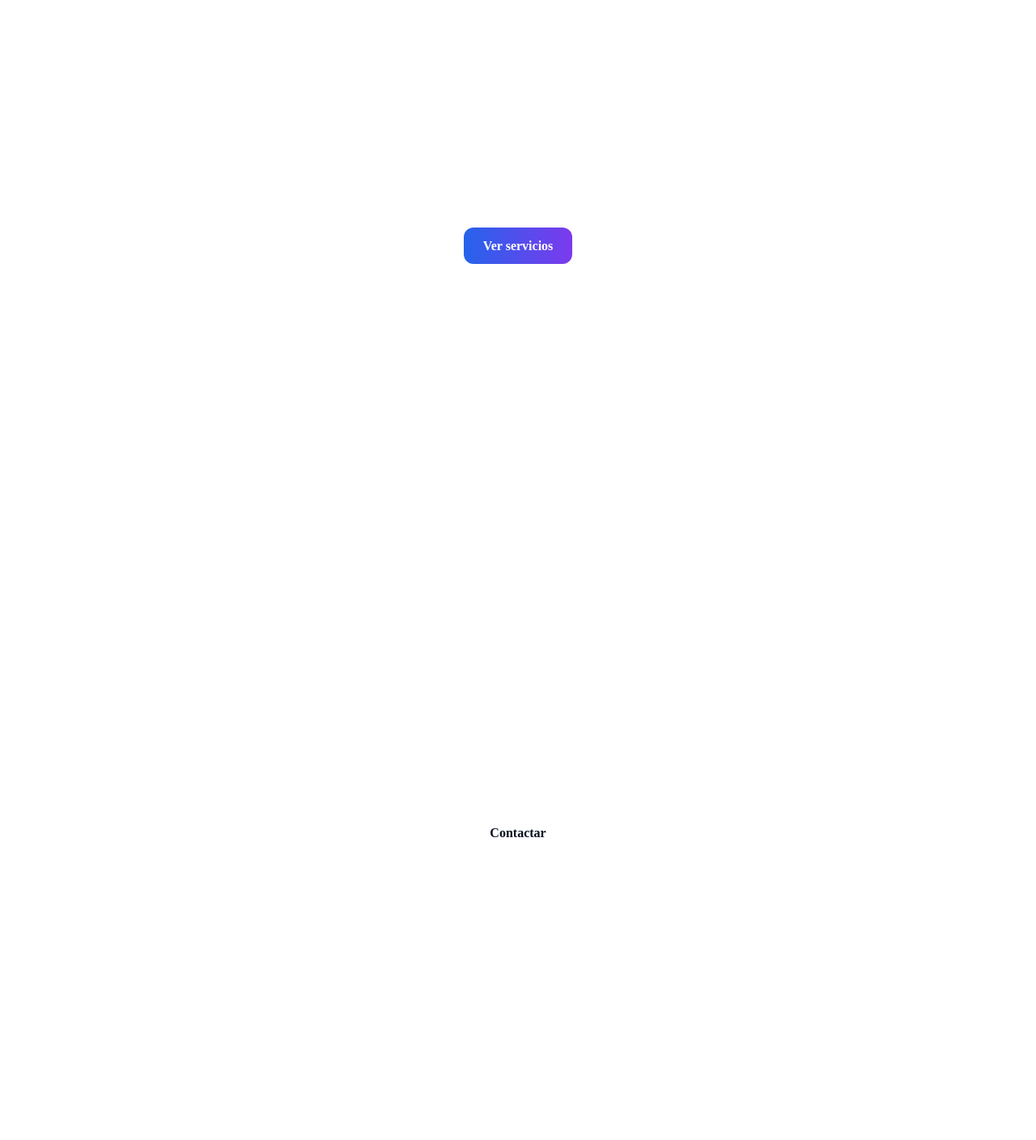
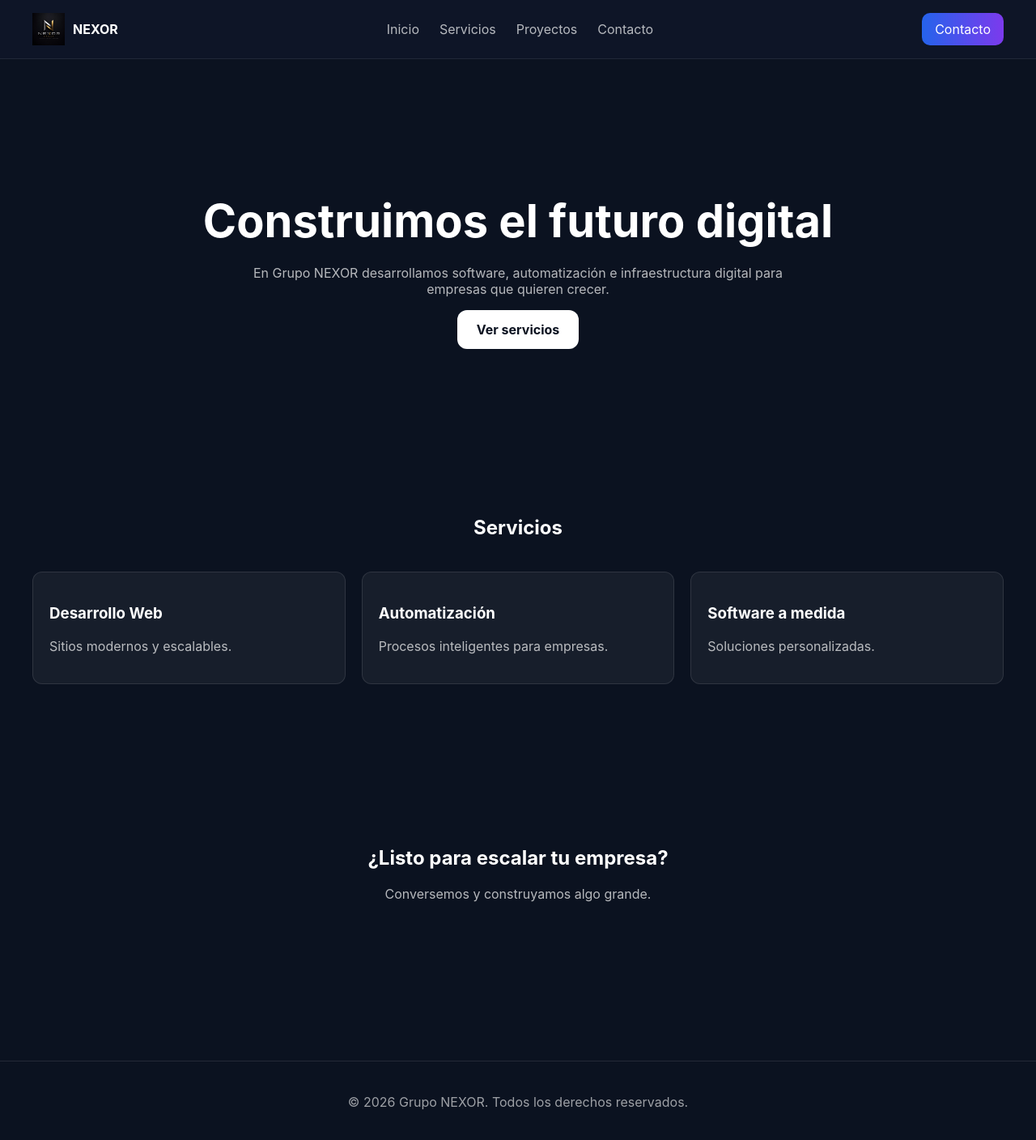
Before and after one commit to josecavallari1987-star/nexor-group, a Next.js app: page / in a window 1280 px wide. Shown: the top 1408 px of the page at 81% size. Before the commit the page ends 1146 px from the top, so only its background shows below. Built offline with nearby package versions, Linux system fonts and the light colour scheme.

Commit message:
upgrade nivel startup completo

```diff
--- a/app/layout.tsx
+++ b/app/layout.tsx
@@ -1,108 +1,69 @@
- export default function Home() {
+ export default function RootLayout({
+  children,
+}: {
+  children: React.ReactNode;
+}) {
   return (
-    <div style={{ maxWidth: 1100, margin: "0 auto" }}>
-
-      {/* HERO */}
-      <section style={{
-        textAlign: "center",
-        padding: "100px 20px"
+    <html lang="es">
+      <body style={{
+        margin: 0,
+        fontFamily: "Inter, Arial, sans-serif",
+        background: "#0b1220",
+        color: "white"
       }}>
 
-        <h1 style={{
-          fontSize: "48px",
-          marginBottom: "20px",
-          color: "white"
-        }}>
-          Construimos soluciones digitales para el futuro
-        </h1>
-
-        <p style={{
-          fontSize: "18px",
-          color: "rgba(255,255,255,0.7)",
-          maxWidth: "700px",
-          margin: "0 auto 30px"
-        }}>
-          En Grupo NEXOR desarrollamos tecnología, automatización y sistemas
-          que impulsan empresas hacia la nueva era digital.
-        </p>
-
-        <a
-          href="#servicios"
-          style={{
-            background: "linear-gradient(90deg, #2563eb, #7c3aed)",
-            color: "white",
-            padding: "14px 24px",
-            borderRadius: "12px",
-            textDecoration: "none",
-            fontWeight: "bold"
-          }}
-        >
-          Ver servicios
-        </a>
-      </section>
-
-      {/* SERVICIOS */}
-      <section id="servicios" style={{ padding: "80px 20px" }}>
-
-        <h2 style={{ color: "white", textAlign: "center", marginBottom: "50px" }}>
-          Nuestros servicios
-        </h2>
-
-        <div style={{
-          display: "grid",
-          gridTemplateColumns: "repeat(auto-fit, minmax(250px, 1fr))",
-          gap: "20px"
+        {/* NAVBAR */}
+        <header style={{
+          position: "sticky",
+          top: 0,
+          zIndex: 1000,
+          display: "flex",
+          justifyContent: "space-between",
+          alignItems: "center",
+          padding: "16px 40px",
+          background: "rgba(15, 23, 42, 0.8)",
+          backdropFilter: "blur(10px)",
+          borderBottom: "1px solid rgba(255,255,255,0.08)"
         }}>
 
-          {[
-            { title: "Desarrollo Web", desc: "Sitios modernos, rápidos y escalables." },
-            { title: "Automatización", desc: "Procesos inteligentes para empresas." },
-            { title: "Software a medida", desc: "Soluciones adaptadas a tu negocio." }
-          ].map((item) => (
-            <div key={item.title} style={{
-              background: "rgba(255,255,255,0.05)",
-              padding: "20px",
-              borderRadius: "12px",
-              border: "1px solid rgba(255,255,255,0.1)"
-            }}>
-              <h3 style={{ color: "white" }}>{item.title}</h3>
-              <p style={{ color: "rgba(255,255,255,0.7)" }}>
-                {item.desc}
-              </p>
-            </div>
-          ))}
-        </div>
-      </section>
+          <div style={{ display: "flex", alignItems: "center", gap: 10 }}>
+            <img src="/logo.png" width={40} />
+            <strong>NEXOR</strong>
+          </div>
 
-      {/* CTA FINAL */}
-      <section style={{
-        textAlign: "center",
-        padding: "100px 20px"
-      }}>
+          <nav style={{ display: "flex", gap: 25 }}>
+            {["Inicio", "Servicios", "Proyectos", "Contacto"].map((i) => (
+              <a key={i} href="#" style={{ color: "rgba(255,255,255,0.7)", textDecoration: "none" }}>
+                {i}
+              </a>
+            ))}
+          </nav>
 
-        <h2 style={{ color: "white", marginBottom: "20px" }}>
-          ¿Listo para transformar tu empresa?
-        </h2>
+          <a href="#" style={{
+            background: "linear-gradient(90deg,#2563eb,#7c3aed)",
+            padding: "10px 16px",
+            borderRadius: 10,
+            color: "white",
+            textDecoration: "none"
+          }}>
+            Contacto
+          </a>
+        </header>
 
-        <p style={{ color: "rgba(255,255,255,0.7)", marginBottom: "30px" }}>
-          Hablemos y construyamos algo grande juntos.
-        </p>
+        {children}
 
-        <a
-          href="#"
-          style={{
-            background: "white",
-            color: "#0b1220",
-            padding: "14px 24px",
-            borderRadius: "12px",
-            textDecoration: "none",
-            fontWeight: "bold"
-          }}
-        >
-          Contactar
-        </a>
-      </section>
+        {/* FOOTER */}
+        <footer style={{
+          padding: 40,
+          textAlign: "center",
+          borderTop: "1px solid rgba(255,255,255,0.1)",
+          marginTop: 80,
+          color: "rgba(255,255,255,0.6)"
+        }}>
+          © {new Date().getFullYear()} Grupo NEXOR. Todos los derechos reservados.
+        </footer>
 
-    </div>
+      </body>
+    </html>
   );
 }
--- a/app/page.tsx
+++ b/app/page.tsx
@@ -1,57 +1,76 @@
-export default function Home() {
+ export default function Home() {
   return (
-    <main className="min-h-screen bg-black text-white">
-      <section className="max-w-6xl mx-auto px-6 py-24 text-center">
-        <h1 className="text-6xl font-bold">
-          NEXOR GROUP
+    <div>
+
+      {/* HERO */}
+      <section style={{
+        textAlign: "center",
+        padding: "120px 20px"
+      }}>
+        <h1 style={{ fontSize: 56, marginBottom: 20 }}>
+          Construimos el futuro digital
         </h1>
 
-        <p className="mt-6 text-xl text-zinc-400">
-          Soluciones digitales impulsadas por IA
+        <p style={{ maxWidth: 700, margin: "0 auto", color: "rgba(255,255,255,0.7)" }}>
+          En Grupo NEXOR desarrollamos software, automatización e infraestructura
+          digital para empresas que quieren crecer.
         </p>
 
-        <div className="mt-10 flex justify-center gap-4">
-          <button className="bg-white text-black px-6 py-3 rounded-2xl font-semibold">
-            Contactar
-          </button>
-
-          <button className="border border-zinc-700 px-6 py-3 rounded-2xl">
-            Servicios
-          </button>
+        <div style={{ marginTop: 30 }}>
+          <a href="#servicios" style={{
+            padding: "14px 24px",
+            background: "white",
+            color: "#0b1220",
+            borderRadius: 12,
+            textDecoration: "none",
+            fontWeight: "bold"
+          }}>
+            Ver servicios
+          </a>
         </div>
       </section>
 
-      <section className="max-w-6xl mx-auto px-6 py-20 grid md:grid-cols-3 gap-8">
-        <div className="bg-zinc-900 p-8 rounded-3xl">
-          <h2 className="text-2xl font-bold mb-4">
-            Correos Corporativos
-          </h2>
+      {/* SERVICIOS */}
+      <section id="servicios" style={{ padding: "80px 40px" }}>
+        <h2 style={{ textAlign: "center", marginBottom: 40 }}>
+          Servicios
+        </h2>
 
-          <p className="text-zinc-400">
-            Configuración profesional de dominios y emails empresariales.
-          </p>
-        </div>
+        <div style={{
+          display: "grid",
+          gridTemplateColumns: "repeat(auto-fit,minmax(250px,1fr))",
+          gap: 20
+        }}>
 
-        <div className="bg-zinc-900 p-8 rounded-3xl">
-          <h2 className="text-2xl font-bold mb-4">
-            Automatización IA
-          </h2>
-
-          <p className="text-zinc-400">
-            Automatizamos procesos y atención al cliente con inteligencia artificial.
-          </p>
-        </div>
-
-        <div className="bg-zinc-900 p-8 rounded-3xl">
-          <h2 className="text-2xl font-bold mb-4">
-            Diseño Web
-          </h2>
-
-          <p className="text-zinc-400">
-            Creamos landing pages modernas y profesionales.
-          </p>
+          {[
+            { t: "Desarrollo Web", d: "Sitios modernos y escalables." },
+            { t: "Automatización", d: "Procesos inteligentes para empresas." },
+            { t: "Software a medida", d: "Soluciones personalizadas." }
+          ].map((s) => (
+            <div key={s.t} style={{
+              padding: 20,
+              background: "rgba(255,255,255,0.05)",
+              borderRadius: 12,
+              border: "1px solid rgba(255,255,255,0.1)"
+            }}>
+              <h3>{s.t}</h3>
+              <p style={{ color: "rgba(255,255,255,0.7)" }}>{s.d}</p>
+            </div>
+          ))}
         </div>
       </section>
-    </main>
+
+      {/* CTA */}
+      <section style={{
+        textAlign: "center",
+        padding: "100px 20px"
+      }}>
+        <h2>¿Listo para escalar tu empresa?</h2>
+        <p style={{ color: "rgba(255,255,255,0.7)" }}>
+          Conversemos y construyamos algo grande.
+        </p>
+      </section>
+
+    </div>
   );
 }
```
